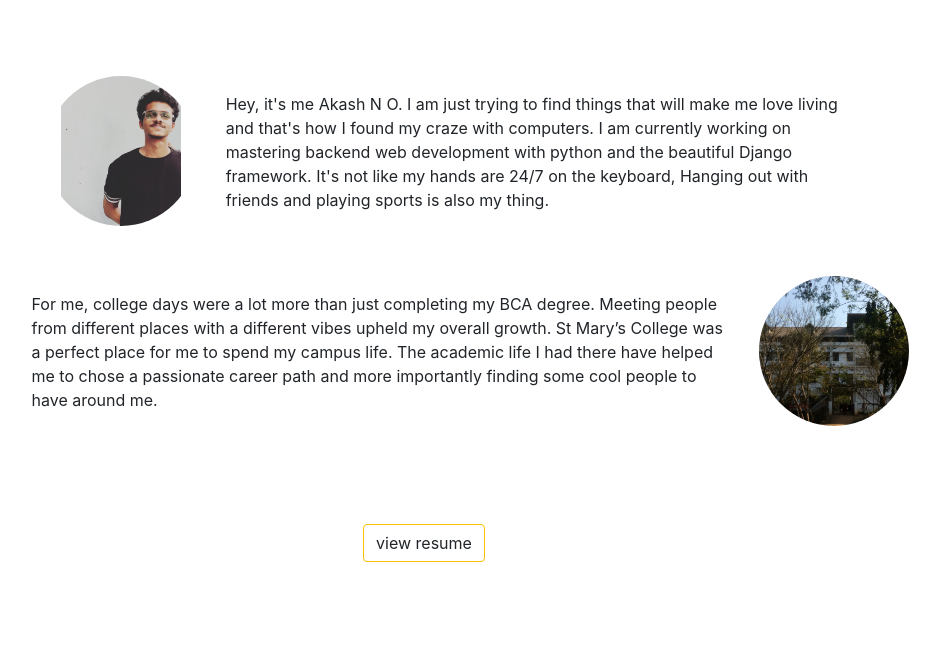
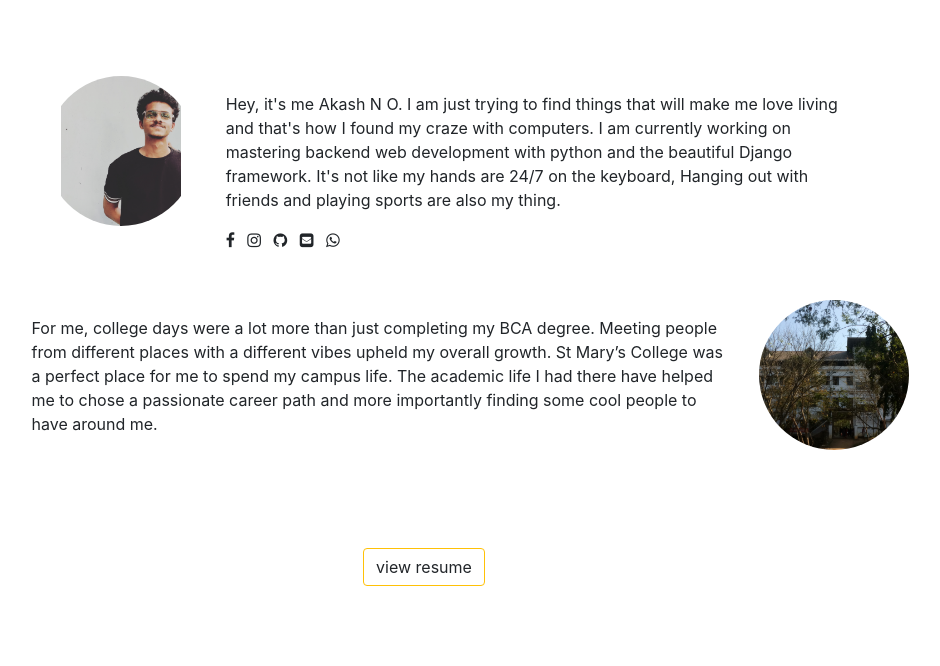
Before and after one commit to Akashno/nocodes-V2, a Django app: page /about/ in a window 1280 px wide. Shown: the part 281-947 px from the top of the page, without its empty margins (216-1156 px from the left). Before the commit the page ends 843 px from the top, so only its background shows below. Run offline with Django 3.2, Linux system fonts and the light colour scheme; some libraries are stand-ins or nearby versions.

Commit message:
fix ajax

```diff
--- a/blog/templates/blog/!blogs.html
+++ b/blog/templates/blog/!blogs.html
@@ -10,8 +10,8 @@
                       <p class="author-title m-0 ">@{{post.author}}</p>
                       <p class="m-0 blog-date text-secondary">{{post.date_created.date}}</p>
                       <div class="d-flex m-0 p-0 text-secondary">
-                          <p class="mr-2">share</p>
-                          <div class="d-flex mr-2 "><i class="fa fa-heart-o mt-1 mr-1  " aria-hidden="true"></i>231</div>
+<!--                          <p class="mr-2">share</p>-->
+<!--                          <div class="d-flex mr-2 "><i class="fa fa-heart-o mt-1 mr-1  " aria-hidden="true"></i>231</div>-->
 <!--                          <div class="d-flex  "><i class="fa fa-comment-o mt-1 mr-1" aria-hidden="true"></i> 31</div>-->
                       </div>
                   </div>
--- a/blog/templates/blog/!post.html
+++ b/blog/templates/blog/!post.html
@@ -7,11 +7,12 @@
                       <img src="{% static 'image/akashno.jpg' %}" alt="" class="author-img">
                   </div>
                   <div class="col-md-4 blog-details">
+
                       <p class="author-title m-0 ">@{{post.author}}</p>
                       <p class="m-0 blog-date text-secondary">{{post.date_created.date}}</p>
                       <div class="d-flex m-0 p-0 text-secondary">
-                          <p class="mr-2" id="share">share</p>
-                          <div class="d-flex mr-2 "><i class="fa fa-heart-o mt-1 mr-1 " aria-hidden="true"></i> 231</div>
+<!--                          <p class="mr-2" id="share">share</p>-->
+<!--                          <div class="d-flex mr-2 "><i class="fa fa-heart-o mt-1 mr-1 " aria-hidden="true"></i> 231</div>-->
 <!--                          <div class="d-flex  "><i class="fa fa-comment-o mt-1 mr-1" aria-hidden="true"></i> 31</div>-->
                       </div>
                       <div class="d-flex justify-content-between" >
--- a/blog/templates/blog/about.html
+++ b/blog/templates/blog/about.html
@@ -29,7 +29,15 @@
                 <p class="about-body">Hey, it's me Akash N O. I am just trying to find things that will make me love
                     living and that's how I found my craze with computers. I am currently working on mastering backend
                     web development with python and the beautiful Django framework. It's not like my hands are 24/7 on
-                    the keyboard, Hanging out with friends and playing sports is also my thing.</p>
+                    the keyboard, Hanging out with friends and playing sports are also my thing.</p>
+                <div >
+                    <a class="text-decoration-none text-reset" href="https://www.facebook.com/akash.no.14"><i class="fa fa-facebook mr-2" aria-hidden="true"></i></a>
+                    <a class="text-decoration-none text-reset" href="https://www.instagram.com/n.o.akash/"><i class="fa fa-instagram  mr-2" aria-hidden="true"></i></a>
+                    <a class="text-decoration-none text-reset" href="https://github.com/Akashno"><i class="fa fa-github mr-2" aria-hidden="true"></i></a>
+                    <a class="text-decoration-none text-reset" href = "mailto: abc@example.com"><i class="fa fa-envelope-square mr-2" aria-hidden="true"></i></a>
+                    <a class="text-decoration-none text-reset" href="whatsapp://send?text=hey akash!&phone=+919061936162"><i class="fa fa-whatsapp"
+                                                                                        aria-hidden="true"></i></a>
+                </div>
             </div>
         </div>
     </div>
--- a/static/css/main.css
+++ b/static/css/main.css
@@ -91,7 +91,7 @@
     font-size:32px;
 }
 .blog-body,.section-body,.about-body{
-    font-weight:thin;
+    font-weight:normal;
     font-size:16px;
 }
 .shape1{
--- a/static/js/blogs_filter.js
+++ b/static/js/blogs_filter.js
@@ -1,6 +1,5 @@
 
 $('#search').on('input',function(){
-console.log($('#search').val());
     $.ajax({
         type:"POST",
         url:"",
@@ -22,7 +21,7 @@ console.log($('#search').val());
         for(var prop in posts) {
             var item = posts[prop];
 
-             $("#blog-wrapper").append('<div class="row mb-2"><div class="col-md-4 col-12 order-lg-1 order-md-1 order-2"><div class="container-fluid author-container  ml-3 "><div class="row mb-0 mt-2"><div class="col-md-2"><img src="https://images.unsplash.com/photo-1519345182560-3f2917c472ef?ixid=MXwxMjA3fDB8MHxwaG90by1wYWdlfHx8fGVufDB8fHw%3D&ixlib=rb-1.2.1&auto=format&fit=crop&w=634&q=80" alt="" class="author-img"></div><div class="col-md-4 blog-details"><p class="author-title m-0 ">@'+item.fields.author_name+'</p><p class="m-0 blog-date text-secondary">'+item.fields.date_created.slice(0,10)+'</p><div class="d-flex m-0 p-0 text-secondary"><p class="mr-2">share</p><div class="d-flex mr-2 "><i class="fa fa-heart-o mt-1 mr-1  " aria-hidden="true"></i>231</div></div></div></div></div></div><div class="col-md-8 col-12 order-lg-2 order-md-2 order-1"><a href="post/'+item.pk+'" class="text-decoration-none text-reset"><div class="blog-container"><i class="fas fas-envelope" aria-hidden="true"></i><p class="blog-title">'+item.fields.title+'</p><p class="blog-body">'+item.fields.description+'</p><div class="shape-wrapper d-flex"><div class="shape1"></div><div class="shape1"></div><div class="shape1"></div></div></div></a></div></div>');
+             $("#blog-wrapper").append('<div class="row mb-2"><div class="col-md-4 col-12 order-lg-1 order-md-1 order-2"><div class="container-fluid author-container  ml-3 "><div class="row mb-0 mt-2"><div class="col-md-2"><img src="static/image/akashno.jpg" alt="" class="author-img"></div><div class="col-md-4 blog-details"><p class="author-title m-0 ">@'+item.fields.author_name+'</p><p class="m-0 blog-date text-secondary">'+item.fields.date_created.slice(0,10)+'</p><div class="d-flex m-0 p-0 text-secondary"></div></div></div></div></div><div class="col-md-8 col-12 order-lg-2 order-md-2 order-1"><a href="post/'+item.pk+'" class="text-decoration-none text-reset"><div class="blog-container"><i class="fas fas-envelope" aria-hidden="true"></i><p class="blog-title">'+item.fields.title+'</p><p class="blog-body">'+item.fields.description+'</p><div class="shape-wrapper d-flex"><div class="shape1"></div><div class="shape1"></div><div class="shape1"></div></div></div></a></div></div>');
             /* <div class="d-flex  "><i class="fa fa-comment-o mt-1 mr-1" aria-hidden="true"></i> 31</div>*/
         }
       }
```
